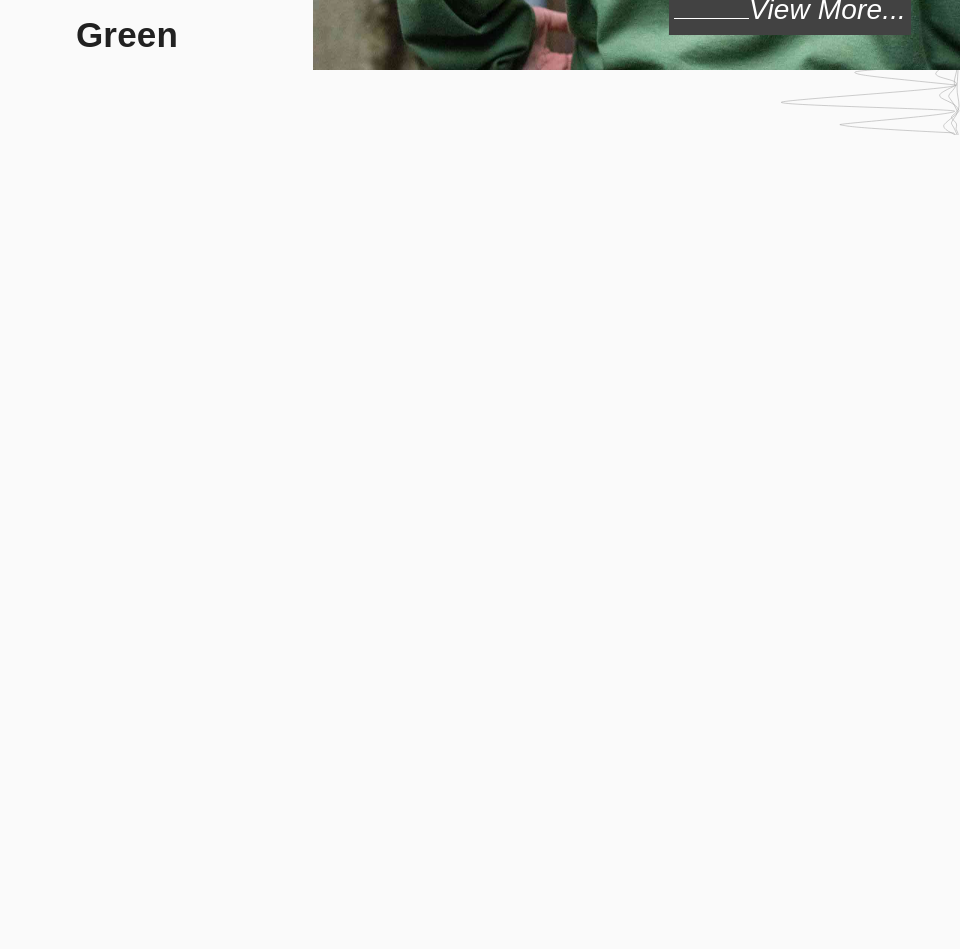
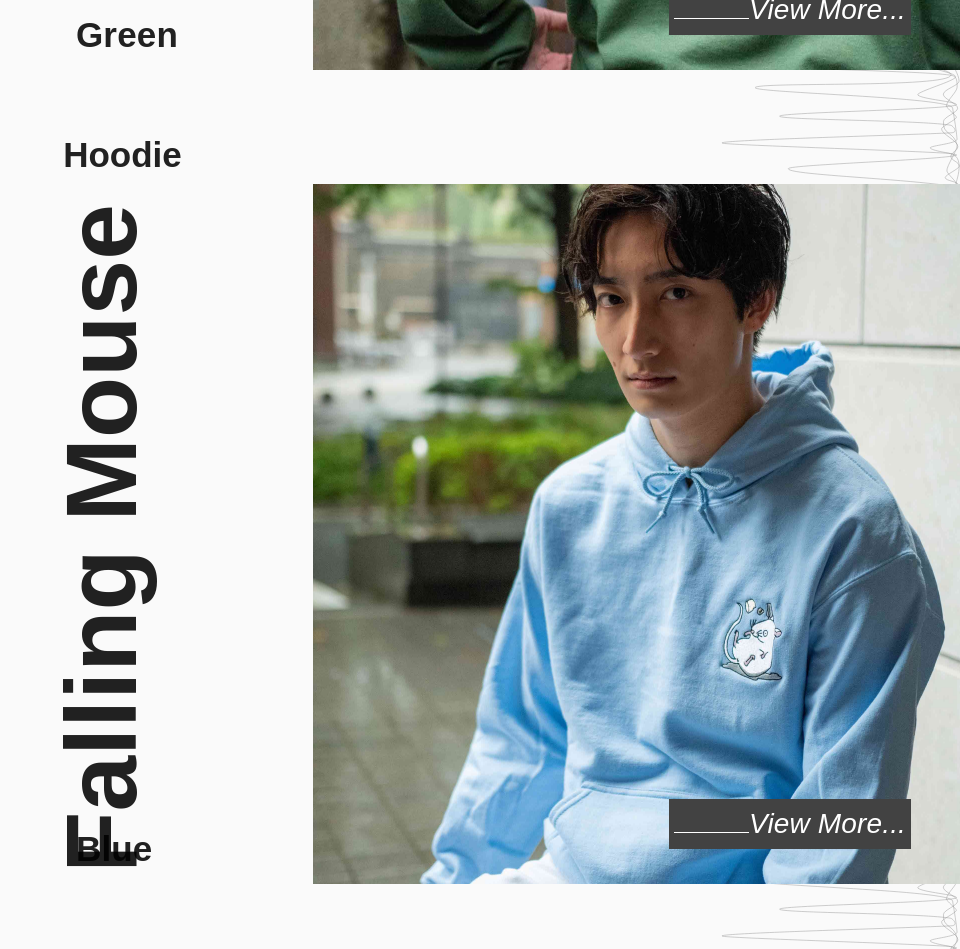
Before and after one commit to khsacc/littermate-official, a Next.js app: page / in a window 1280 px wide. Shown: the part 5360-6309 px from the top of the page, without its empty margins (320-1280 px from the left). Before the commit the page ends 5495 px from the top, so only its background shows below. Built offline with nearby package versions, Linux system fonts and the light colour scheme; no server answers; a web font is replaced by a local one.

Commit message:
Add falling items

```diff
--- a/data/item/index.ts
+++ b/data/item/index.ts
@@ -24,6 +24,36 @@ export type Category = {
   category: string;
   items: ItemDatum[];
 };
+
+const falling: ItemDatum = {
+  id: "falling",
+  name: "Falling Mouse",
+  kind: "Hoodie",
+  isNew: false,
+  comment: `秋冬にぴったりの裏起毛のフーディ。
+  ゲージの上にある餌を取ろうとしたマウスが、足を踏み外して落ちてしまったシーンが刺繍にて施されています。`,
+  images: [
+    {
+      colour: "Blue",
+      img: "/image/falling/falling_1.jpg",
+      lookOnly: false,
+      baseLink: "https://littermate.thebase.in/items/34742723",
+    },
+    {
+      colour: "Blue",
+      img: "/image/falling/falling_4.jpg",
+      lookOnly: false,
+      baseLink: "https://littermate.thebase.in/items/34742723",
+    },
+    {
+      colour: "Blue",
+      img: "/image/falling/falling_6.jpg",
+      lookOnly: false,
+      baseLink: "https://littermate.thebase.in/items/34742723",
+    },
+  ],
+};
+
 
 const S401_Hoodie: ItemDatum = {
   id: "S401_Hoodie",
@@ -274,7 +304,7 @@ const S310: ItemDatum = {
 export const categoryData: Category[] = [
   {
     category: "T-shirt",
-    items: [S310, S309_Sweatshirt, S309_Hoodie, S401_Hoodie, S401],
+    items: [S310, S309_Sweatshirt, S309_Hoodie, S401_Hoodie, S401, falling],
   },
 ];
 
```
